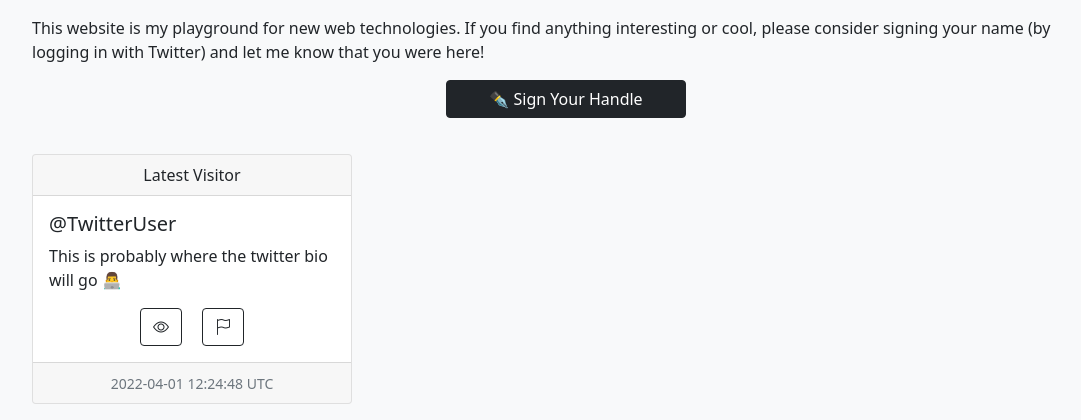
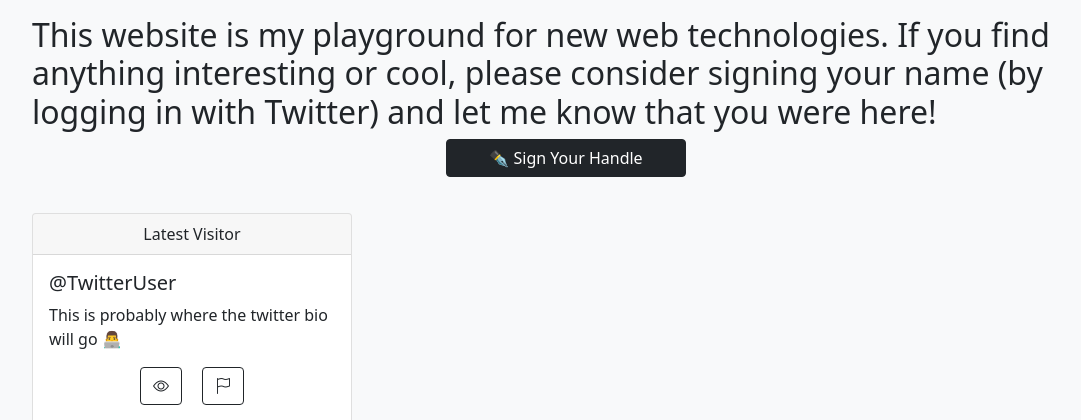
Before and after one commit to M-Barrows/web-playground, a Flask app: page / in a window 1280 px wide. Shown: the part 56-476 px from the top of the page, without its empty margins (74-1155 px from the left). Run offline with Flask 2, Linux system fonts and the light colour scheme.

Commit message:
increasing size of main text

```diff
--- a/src/templates/index.html
+++ b/src/templates/index.html
@@ -17,9 +17,9 @@
     {% include 'header.html' %}
     <div class="container px-4">
         <div class="container">
-            <p class="pt-3">
+            <h2 class="pt-3">
                 This website is my playground for new web technologies. If you find anything interesting or cool, please consider signing your name (by logging in with Twitter) and let me know that you were here!
-            </p>
+            </h2>
         </div>
         <div class="row">
             <button class="mx-auto mb-2 btn btn-dark" style="width: 15rem;">✒ Sign Your
```
